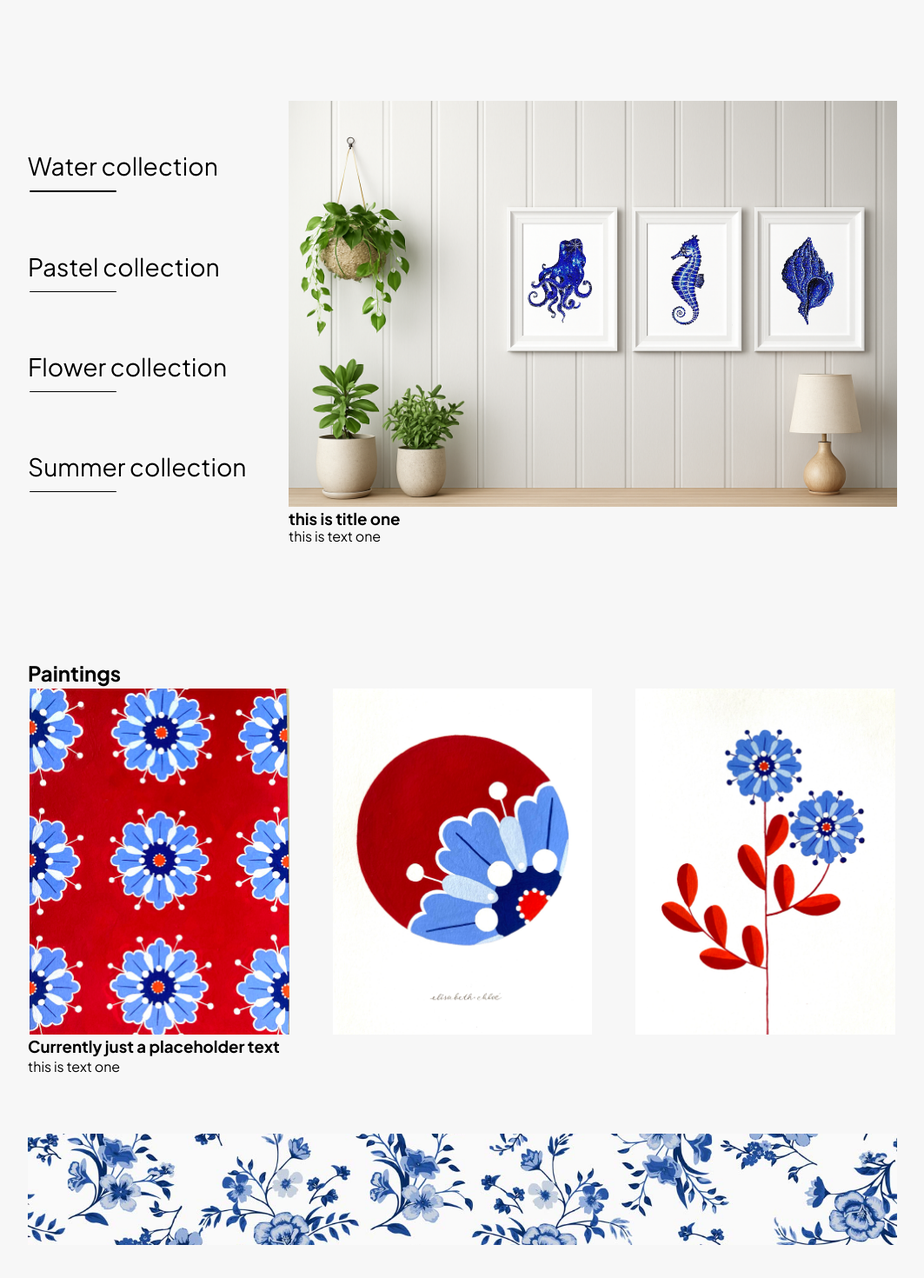
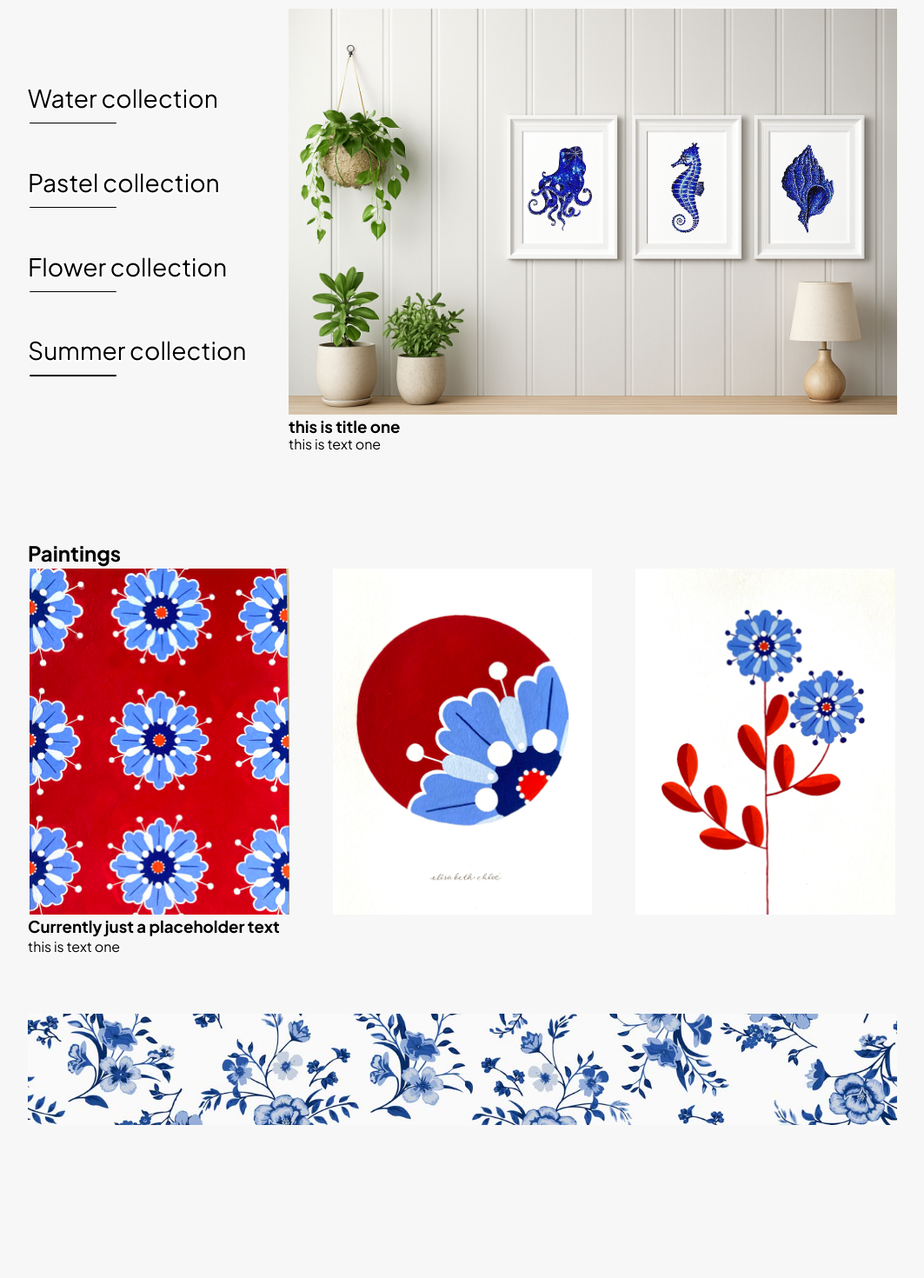
Before and after one commit to wellwe11/elliesWebsite, a React (Vite) app: page / in a window 1280 px wide. Shown: the part 1814-3284 px from the top of the page at 87% size, without its empty margins (108-1171 px from the left). After the commit the page ends 3172 px from the top, so only its background shows below. Built offline with nearby package versions, Linux system fonts and the light colour scheme; a web font is replaced by a local one.

Commit message:
updated some styling and added some cleaner code here and there

```diff
--- a/src/UI/UIComponents/BODY/mainPage/MAINPAGE.jsx
+++ b/src/UI/UIComponents/BODY/mainPage/MAINPAGE.jsx
@@ -112,12 +112,6 @@ const MainPage = () => {
         <Prints images={prints} texts={texts} />
       </section>
 
-      <div
-        className={`${classes.sectionSeperationWrapper} ${classes.lowMargin}`}
-      >
-        <SectionSeperationImage />
-      </div>
-
       <section>
         <Services
           texts={texts}
--- a/src/UI/UIComponents/BODY/mainPage/paintings/paintings.jsx
+++ b/src/UI/UIComponents/BODY/mainPage/paintings/paintings.jsx
@@ -7,13 +7,13 @@ import handleNavigateSmooth from "@functions/handleNavigateSmooth";
 import transitionInAnimation from "@functions/transitionAnimation";
 
 const Title = ({ title = "Paintings" }) => {
-  return (
-    <div className={classes.titleContainer}>
-      <div className={classes.titleWrapper}>
-        <h1 className={classes.title}>{title}</h1>
-      </div>
+  const titleWrapper = (
+    <div className={classes.titleWrapper}>
+      <h1 className={classes.title}>{title}</h1>
     </div>
   );
+
+  return <div className={classes.titleContainer}>{titleWrapper}</div>;
 };
 
 const ImagesTexts = ({
@@ -55,24 +55,23 @@ const ImagesContainer = ({ images, setActiveImage }) => {
     transitionInAnimation(imageRef, "someclass", true);
   }, [imageRef]);
 
+  const mappedImages = imagesMap.map((image, index) => (
+    <div
+      key={index}
+      className={classes.imageWrapper}
+      onMouseEnter={() => setActiveImage(index)}
+    >
+      <ControlledImage imageSrc={image} imageAlt={`Print product ${index}`} />
+    </div>
+  ));
+
   return (
     <div
       className={classes.imagesContainer}
       onClick={() => navigate("/uniqueImage")}
       ref={imageRef}
     >
-      {imagesMap.map((image, index) => (
-        <div
-          key={index}
-          className={classes.imageWrapper}
-          onMouseEnter={() => setActiveImage(index)}
-        >
-          <ControlledImage
-            imageSrc={image}
-            imageAlt={`Print product ${index}`}
-          />
-        </div>
-      ))}
+      {mappedImages}
     </div>
   );
 };
--- a/src/UI/UIComponents/BODY/mainPage/prints/prints.jsx
+++ b/src/UI/UIComponents/BODY/mainPage/prints/prints.jsx
@@ -7,13 +7,13 @@ import handleNavigateSmooth from "@functions/handleNavigateSmooth";
 import transitionInAnimation from "@functions/transitionAnimation";
 
 const Title = ({ title = "Prints" }) => {
-  return (
-    <div className={classes.titleContainer}>
-      <div className={classes.titleWrapper}>
-        <h1 className={classes.title}>{title}</h1>
-      </div>
+  const titleWrapper = (
+    <div className={classes.titleWrapper}>
+      <h1 className={classes.title}>{title}</h1>
     </div>
   );
+
+  return <div className={classes.titleContainer}>{titleWrapper}</div>;
 };
 
 const ImagesTexts = ({
@@ -21,17 +21,22 @@ const ImagesTexts = ({
   textBioTitle = "Currently just a placeholder text",
   activeImage,
 }) => {
+  const scrollingText = (
+    <p className={classes.textBioBio}>
+      <TextThatCorrespondsToActiveImage
+        texts={texts}
+        activeImage={activeImage}
+      />
+    </p>
+  );
+
+  const bioTitle = <h3 className={classes.textBioTitle}>{textBioTitle}</h3>;
+
   return (
     <div className={classes.imagesTextContainer}>
       <div className={classes.imagesTextWrapper}>
-        <h3 className={classes.textBioTitle}>{textBioTitle}</h3>
-
-        <p className={classes.textBioBio}>
-          <TextThatCorrespondsToActiveImage
-            texts={texts}
-            activeImage={activeImage}
-          />
-        </p>
+        {bioTitle}
+        {scrollingText}
       </div>
     </div>
   );
@@ -41,7 +46,7 @@ const ImagesContainer = ({ images, setActiveImage }) => {
   const currentSection = Object.entries(images);
   const navigate = handleNavigateSmooth();
 
-  const imagesMap = Object.values(images[currentSection[0][0]]);
+  const imagesValues = Object.values(images[currentSection[0][0]]);
 
   const imageRef = useRef(null);
 
@@ -49,24 +54,23 @@ const ImagesContainer = ({ images, setActiveImage }) => {
     transitionInAnimation(imageRef, "someclass", true);
   }, [imageRef]);
 
+  const imagesMap = imagesValues.map((image, index) => (
+    <div
+      key={index}
+      className={classes.imageWrapper}
+      onMouseEnter={() => setActiveImage(index)}
+    >
+      <ControlledImage imageSrc={image} imageAlt={`Print product ${index}`} />
+    </div>
+  ));
+
   return (
     <div
       className={classes.imagesContainer}
       onClick={() => navigate("/uniqueImage")}
       ref={imageRef}
     >
-      {imagesMap.map((image, index) => (
-        <div
-          key={index}
-          className={classes.imageWrapper}
-          onMouseEnter={() => setActiveImage(index)}
-        >
-          <ControlledImage
-            imageSrc={image}
-            imageAlt={`Print product ${index}`}
-          />
-        </div>
-      ))}
+      {imagesMap}
     </div>
   );
 };
--- a/src/UI/UIComponents/BODY/mainPage/prints/prints.module.scss
+++ b/src/UI/UIComponents/BODY/mainPage/prints/prints.module.scss
@@ -30,14 +30,17 @@
 
 .imagesContainer {
   cursor: pointer;
+
   width: 100%;
+
   display: flex;
   justify-content: space-between;
+  align-items: center;
+
   padding-left: 2px;
   padding-right: 2px;
 
   .imageWrapper {
     width: 30%;
-    height: 100%;
   }
 }
--- a/src/UI/UIComponents/BODY/mainPage/services/services.module.scss
+++ b/src/UI/UIComponents/BODY/mainPage/services/services.module.scss
@@ -4,7 +4,7 @@
   align-items: stretch;
   justify-content: space-between;
   width: 100%;
-  height: 60vw;
+  height: 55vw;
 
   // background-color: var(--pastelBlueColor);
 
@@ -116,7 +116,7 @@
 
 /* leftSection */
 .leftSection {
-  height: 60%;
+  height: 55%;
 
   display: flex;
   flex-direction: column;
--- a/src/abstract/components/buttonWithUnderlineAndUnderText/buttonWithUnderlineAndUndertext.module.scss
+++ b/src/abstract/components/buttonWithUnderlineAndUnderText/buttonWithUnderlineAndUndertext.module.scss
@@ -60,13 +60,13 @@
     border-radius: 9000px;
     background-color: black;
 
-    transition: width 0.8s ease;
+    transition: width 0.4s ease;
   }
 }
 
 .mainImageSpan:hover ~ .underlineSpanContainer {
   .underlineSpan {
-    width: 75px;
+    width: 80px;
   }
 
   .arrowContainer {
```
